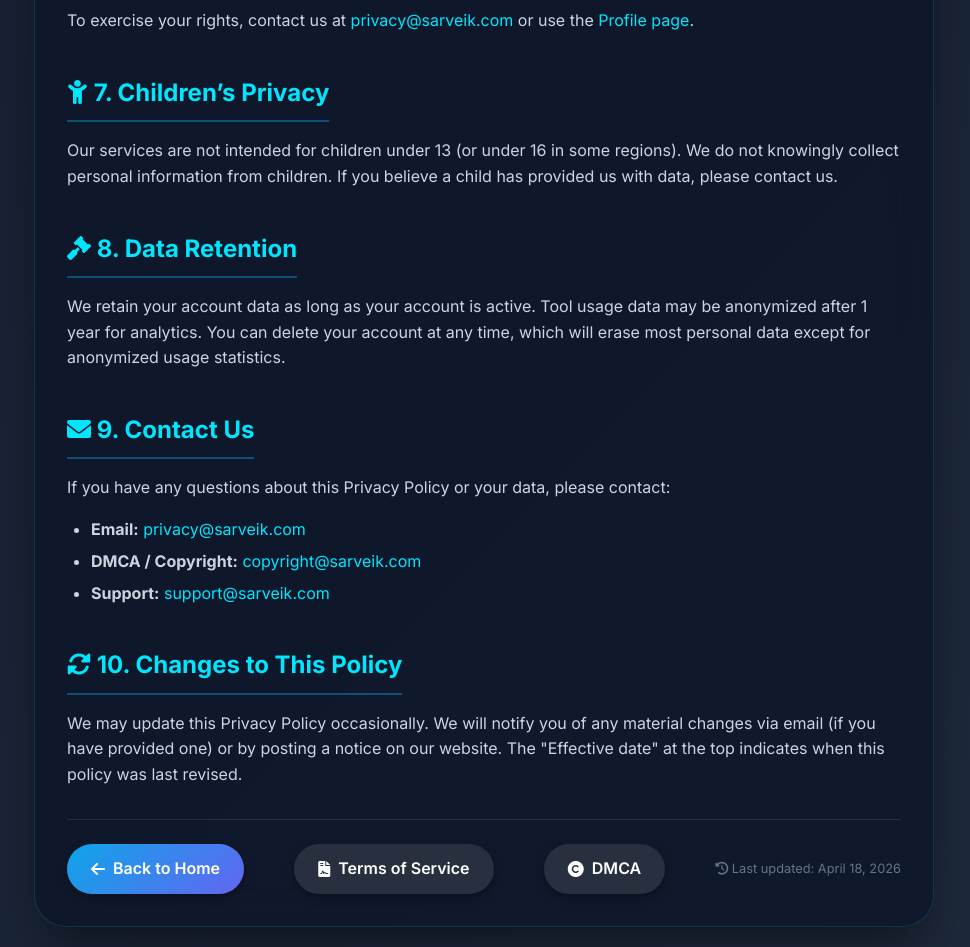
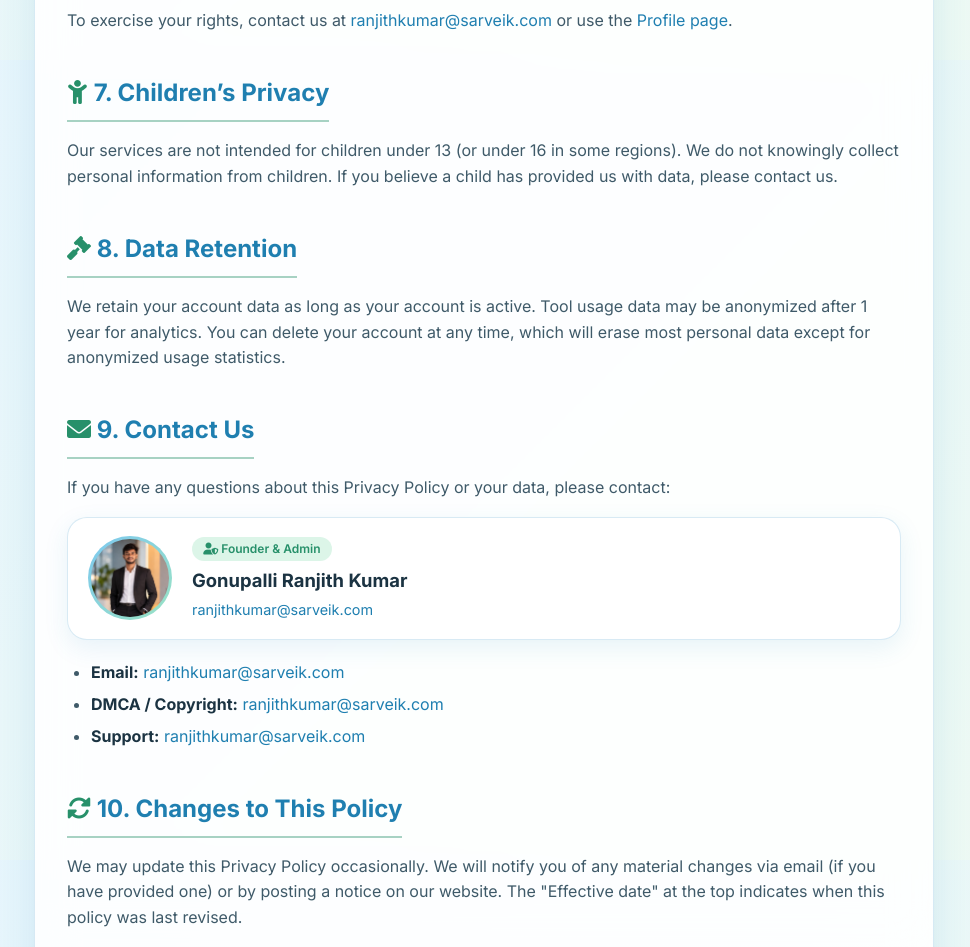
Before and after one commit to ranjithkumargonupalli-tech/Sarveik, a website: page public/privacy.html in a window 1280 px wide. Shown: the part 2340-3287 px from the top of the page, without its empty margins (156-1126 px from the left). Drawn offline with Linux system fonts and the light colour scheme.

```diff
--- a/public/privacy.html
+++ b/public/privacy.html
@@ -7,6 +7,18 @@
     <link href="https://fonts.googleapis.com/css2?family=Inter:wght@300;400;500;600;700;800&display=swap" rel="stylesheet">
     <link rel="stylesheet" href="https://cdnjs.cloudflare.com/ajax/libs/font-awesome/6.0.0/css/all.min.css">
     <style>
+        :root {
+            --blue: #5ab9ea;
+            --blue-deep: #1f7fb0;
+            --green: #8ddcb4;
+            --green-deep: #27906a;
+            --text: #1b3342;
+            --body: #3f5a69;
+            --muted: #5f7885;
+            --border: rgba(42, 139, 191, 0.18);
+            --grad: linear-gradient(135deg, #7cc8f0 0%, #9be3c3 100%);
+        }
+
         * {
             margin: 0;
             padding: 0;
@@ -15,8 +27,9 @@
 
         body {
             font-family: 'Inter', sans-serif;
-            background: linear-gradient(135deg, #0f172a 0%, #1e293b 100%);
-            color: #e2e8f0;
+            background: linear-gradient(135deg, #e6f5fd 0%, #eefaf3 100%);
+            background-attachment: fixed;
+            color: var(--text);
             line-height: 1.6;
             min-height: 100vh;
             padding: 2rem 1rem;
@@ -24,7 +37,7 @@
             overflow-x: hidden;
         }
 
-        /* Animated background particles */
+        /* Soft background glow */
         body::before {
             content: '';
             position: fixed;
@@ -33,12 +46,13 @@
             width: 100%;
             height: 100%;
             background-image:
-                radial-gradient(circle at 10% 20%, rgba(14, 165, 233, 0.08) 0%, transparent 30%),
-                radial-gradient(circle at 90% 70%, rgba(139, 92, 246, 0.08) 0%, transparent 40%);
+                radial-gradient(circle at 10% 20%, rgba(124, 200, 240, 0.30) 0%, transparent 35%),
+                radial-gradient(circle at 90% 70%, rgba(155, 227, 195, 0.35) 0%, transparent 40%);
             pointer-events: none;
             z-index: -2;
         }
 
+        /* Subtle drifting grid */
         body::after {
             content: '';
             position: fixed;
@@ -62,37 +76,31 @@
         .container {
             max-width: 900px;
             margin: 0 auto;
-            background: rgba(15, 23, 42, 0.85);
+            background: rgba(255, 255, 255, 0.88);
             backdrop-filter: blur(20px);
             border-radius: 32px;
-            border: 1px solid rgba(14, 165, 233, 0.2);
-            box-shadow: 0 25px 50px -12px rgba(0, 0, 0, 0.5);
+            border: 1px solid var(--border);
+            box-shadow: 0 25px 50px -12px rgba(42, 139, 191, 0.22);
             overflow: hidden;
             animation: fadeInUp 0.8s ease-out;
         }
 
         @keyframes fadeInUp {
-            from {
-                opacity: 0;
-                transform: translateY(30px);
-            }
-            to {
-                opacity: 1;
-                transform: translateY(0);
-            }
+            from { opacity: 0; transform: translateY(30px); }
+            to   { opacity: 1; transform: translateY(0); }
         }
 
         .header {
-            background: linear-gradient(135deg, rgba(14, 165, 233, 0.2), rgba(139, 92, 246, 0.2));
+            background: linear-gradient(135deg, rgba(124, 200, 240, 0.35), rgba(155, 227, 195, 0.4));
             padding: 2rem 2rem 1.5rem;
-            border-bottom: 1px solid rgba(14, 165, 233, 0.3);
+            border-bottom: 1px solid var(--border);
             text-align: center;
         }
 
         .header h1 {
             font-size: 2.5rem;
             font-weight: 800;
-            background: linear-gradient(135deg, #00e6ff, #7c3aed);
+            background: linear-gradient(135deg, #1f7fb0, #27906a);
             -webkit-background-clip: text;
             background-clip: text;
             color: transparent;
@@ -106,13 +114,13 @@
             background: none;
             -webkit-background-clip: unset;
             background-clip: unset;
-            color: #00e6ff;
+            color: var(--blue-deep);
             font-size: 2rem;
         }
 
         .effective-date {
             font-size: 0.9rem;
-            color: #94a3b8;
+            color: var(--muted);
             display: flex;
             align-items: center;
             justify-content: center;
@@ -129,52 +137,61 @@
             font-weight: 700;
             margin: 1.5rem 0 1rem;
             padding-bottom: 0.5rem;
-            border-bottom: 2px solid rgba(14, 165, 233, 0.4);
+            border-bottom: 2px solid rgba(39, 144, 106, 0.4);
             display: inline-block;
-            color: #00e6ff;
+            color: var(--blue-deep);
         }
+
+        h2 i { color: var(--green-deep); }
 
         h3 {
             font-size: 1.2rem;
             font-weight: 600;
             margin: 1rem 0 0.5rem;
-            color: #a5b4fc;
+            color: var(--green-deep);
         }
 
         p {
             margin-bottom: 1rem;
-            color: #cbd5e1;
+            color: var(--body);
         }
 
         ul, ol {
             margin: 0.5rem 0 1rem 1.5rem;
-            color: #cbd5e1;
+            color: var(--body);
         }
 
         li {
             margin-bottom: 0.4rem;
         }
 
+        strong { color: var(--text); }
+
         a {
-            color: #00e6ff;
+            color: var(--blue-deep);
             text-decoration: none;
             transition: all 0.2s;
             border-bottom: 1px dotted transparent;
         }
 
         a:hover {
-            color: #7c3aed;
-            border-bottom-color: #7c3aed;
+            color: var(--green-deep);
+            border-bottom-color: var(--green-deep);
+        }
+
+        a:focus-visible {
+            outline: 3px solid var(--blue-deep);
+            outline-offset: 3px;
         }
 
         .badge {
             display: inline-block;
-            background: rgba(14, 165, 233, 0.2);
+            background: rgba(141, 220, 180, 0.35);
             border-radius: 50px;
             padding: 0.2rem 0.6rem;
             font-size: 0.7rem;
             font-weight: 600;
-            color: #00e6ff;
+            color: var(--green-deep);
             margin-left: 0.5rem;
             vertical-align: middle;
         }
@@ -187,21 +204,22 @@
         }
 
         .info-card {
-            background: rgba(255, 255, 255, 0.05);
+            background: #f1f9fd;
             border-radius: 16px;
             padding: 1rem;
-            border: 1px solid rgba(255, 255, 255, 0.1);
-            transition: transform 0.2s, background 0.2s;
+            border: 1px solid var(--border);
+            transition: transform 0.2s, background 0.2s, border-color 0.2s;
         }
 
         .info-card:hover {
             transform: translateY(-4px);
-            background: rgba(255, 255, 255, 0.1);
+            background: #eafaf2;
+            border-color: rgba(39, 144, 106, 0.35);
         }
 
         .info-card i {
             font-size: 1.8rem;
-            color: #00e6ff;
+            color: var(--blue-deep);
             margin-bottom: 0.5rem;
             display: inline-block;
         }
@@ -210,6 +228,7 @@
             font-size: 1rem;
             font-weight: 600;
             margin-bottom: 0.25rem;
+            color: var(--text);
         }
 
         .info-card p {
@@ -217,10 +236,64 @@
             margin-bottom: 0;
         }
 
+        /* Admin details card */
+        .admin-card {
+            display: flex;
+            align-items: center;
+            gap: 1.25rem;
+            background: #ffffff;
+            border: 1px solid var(--border);
+            border-radius: 20px;
+            padding: 1.1rem 1.25rem;
+            margin: 1rem 0 1.25rem;
+            box-shadow: 0 8px 24px rgba(42, 139, 191, 0.10);
+        }
+
+        .admin-photo {
+            width: 84px;
+            height: 84px;
+            flex-shrink: 0;
+            border-radius: 50%;
+            padding: 3px;
+            background: var(--grad);
+        }
+
+        .admin-photo img {
+            width: 100%;
+            height: 100%;
+            object-fit: cover;
+            object-position: center 20%;
+            border-radius: 50%;
+            display: block;
+        }
+
+        .admin-role {
+            display: inline-block;
+            font-size: 0.75rem;
+            font-weight: 600;
+            color: var(--green-deep);
+            background: rgba(141, 220, 180, 0.3);
+            padding: 0.15rem 0.7rem;
+            border-radius: 50px;
+            margin-bottom: 0.3rem;
+        }
+
+        .admin-name {
+            font-size: 1.15rem;
+            font-weight: 700;
+            color: var(--text);
+            margin-bottom: 0.2rem;
+        }
+
+        .admin-info p {
+            margin-bottom: 0;
+            font-size: 0.9rem;
+        }
+
         .footer-links {
             margin-top: 2rem;
             padding-top: 1.5rem;
-            border-top: 1px solid rgba(255, 255, 255, 0.1);
+            border-top: 1px solid var(--border);
             display: flex;
             justify-content: space-between;
             align-items: center;
@@ -232,26 +305,26 @@
             display: inline-flex;
             align-items: center;
             gap: 0.5rem;
-            background: linear-gradient(135deg, #0ea5e9, #6366f1);
-            color: white;
+            background: var(--grad);
+            color: #17475e;
             padding: 0.75rem 1.5rem;
             border-radius: 40px;
             font-weight: 600;
             transition: all 0.3s;
-            box-shadow: 0 4px 10px rgba(0, 0, 0, 0.3);
+            box-shadow: 0 4px 10px rgba(42, 139, 191, 0.18);
             text-decoration: none;
             border: none;
         }
 
         .btn-back:hover {
             transform: translateY(-2px);
-            box-shadow: 0 8px 20px rgba(14, 165, 233, 0.4);
-            color: white;
+            box-shadow: 0 8px 20px rgba(42, 139, 191, 0.3);
+            color: #17475e;
         }
 
         .last-updated {
             font-size: 0.8rem;
-            color: #64748b;
+            color: var(--muted);
         }
 
         @media (max-width: 640px) {
@@ -268,6 +341,14 @@
             h2 {
                 font-size: 1.3rem;
             }
+            .admin-card {
+                flex-direction: column;
+                text-align: center;
+            }
+        }
+
+        @media (prefers-reduced-motion: reduce) {
+            *, *::before, *::after { animation: none !important; transition: none !important; }
         }
     </style>
 </head>
@@ -357,7 +438,7 @@
             <li><strong>Right to Data Portability:</strong> Export your data (we provide an export feature).</li>
             <li><strong>Right to Object / Restrict Processing:</strong> You can opt out of marketing emails.</li>
         </ul>
-        <p>To exercise your rights, contact us at <a href="mailto:ranjithkumar@sarveik.com">privacy@sarveik.com</a> or use the <a href="/profile.html">Profile page</a>.</p>
+        <p>To exercise your rights, contact us at <a href="mailto:ranjithkumar@sarveik.com">ranjithkumar@sarveik.com</a> or use the <a href="/profile.html">Profile page</a>.</p>
 
         <h2><i class="fas fa-child"></i> 7. Children’s Privacy</h2>
         <p>Our services are not intended for children under 13 (or under 16 in some regions). We do not knowingly collect personal information from children. If you believe a child has provided us with data, please contact us.</p>
@@ -367,10 +448,22 @@
 
         <h2><i class="fas fa-envelope"></i> 9. Contact Us</h2>
         <p>If you have any questions about this Privacy Policy or your data, please contact:</p>
+
+        <div class="admin-card">
+            <div class="admin-photo">
+                <img src="founder.jpg" alt="Gonupalli Ranjith Kumar, founder and admin of Sarveik">
+            </div>
+            <div class="admin-info">
+                <span class="admin-role"><i class="fas fa-user-shield"></i> Founder &amp; Admin</span>
+                <div class="admin-name">Gonupalli Ranjith Kumar</div>
+                <p><a href="mailto:ranjithkumar@sarveik.com">ranjithkumar@sarveik.com</a></p>
+            </div>
+        </div>
+
         <ul>
-            <li><strong>Email:</strong> <a href="mailto:ranjithkumar@sarveik.com">privacy@sarveik.com</a></li>
-            <li><strong>DMCA / Copyright:</strong> <a href="mailto:ranjithkumar@sarveik.com">copyright@sarveik.com</a></li>
-            <li><strong>Support:</strong> <a href="mailto:ranjithkumar@sarveik.com">support@sarveik.com</a></li>
+            <li><strong>Email:</strong> <a href="mailto:ranjithkumar@sarveik.com">ranjithkumar@sarveik.com</a></li>
+            <li><strong>DMCA / Copyright:</strong> <a href="mailto:ranjithkumar@sarveik.com">ranjithkumar@sarveik.com</a></li>
+            <li><strong>Support:</strong> <a href="mailto:ranjithkumar@sarveik.com">ranjithkumar@sarveik.com</a></li>
         </ul>
 
         <h2><i class="fas fa-sync-alt"></i> 10. Changes to This Policy</h2>
@@ -378,8 +471,8 @@
 
         <div class="footer-links">
             <a href="/main.html" class="btn-back"><i class="fas fa-arrow-left"></i> Back to Home</a>
-            <a href="/terms.html" class="btn-back" style="background: rgba(255,255,255,0.1);"><i class="fas fa-file-contract"></i> Terms of Service</a>
-            <a href="/dmca.html" class="btn-back" style="background: rgba(255,255,255,0.1);"><i class="fas fa-copyright"></i> DMCA</a>
+            <a href="/terms.html" class="btn-back" style="background: #e4f3fb;"><i class="fas fa-file-contract"></i> Terms of Service</a>
+            <a href="/dmca.html" class="btn-back" style="background: #e4f3fb;"><i class="fas fa-copyright"></i> DMCA</a>
             <div class="last-updated"><i class="fas fa-history"></i> Last updated: April 18, 2026</div>
         </div>
     </div>
```
Also changed, not shown: public/terms.html (+67 -44 lines).
